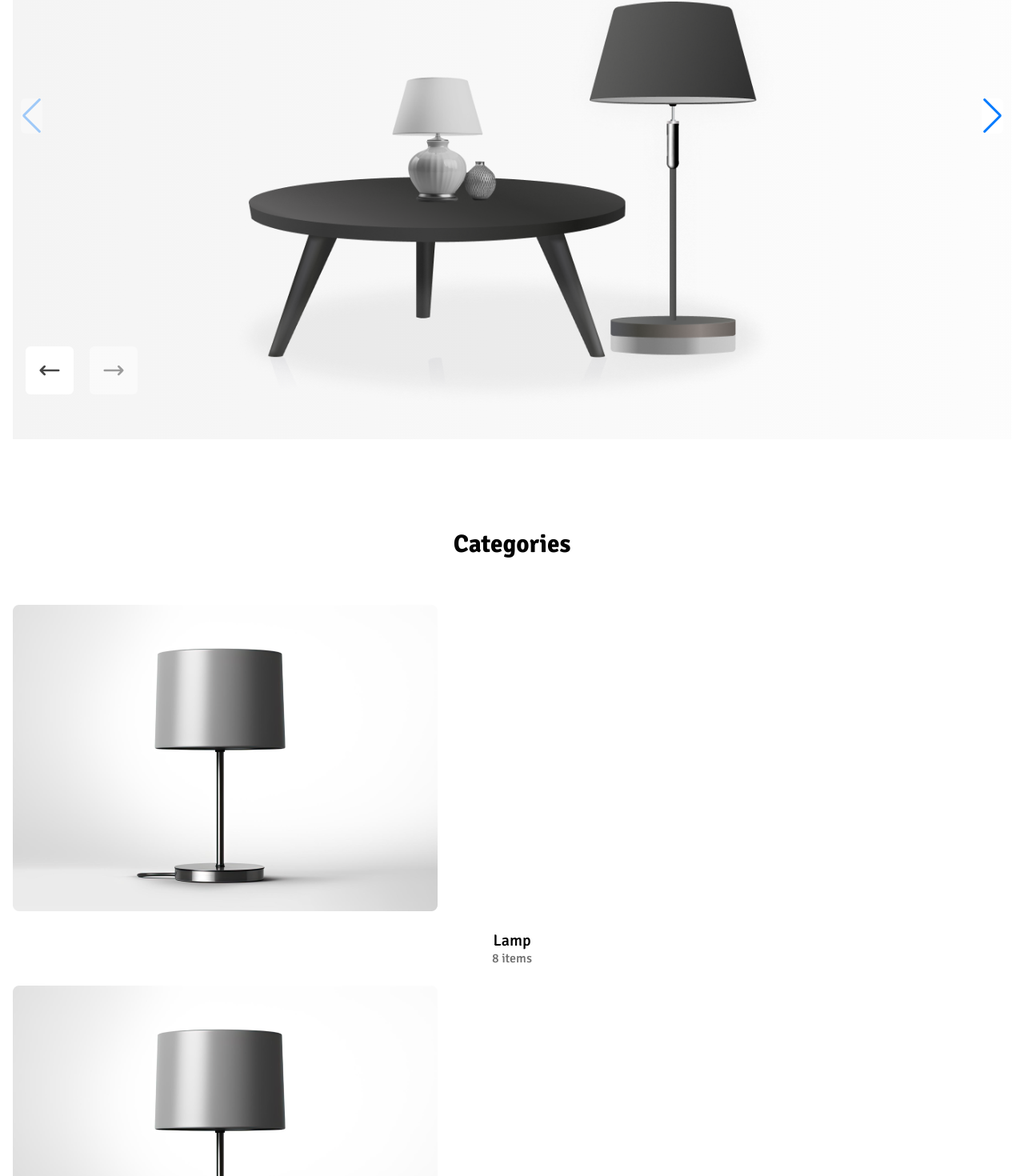
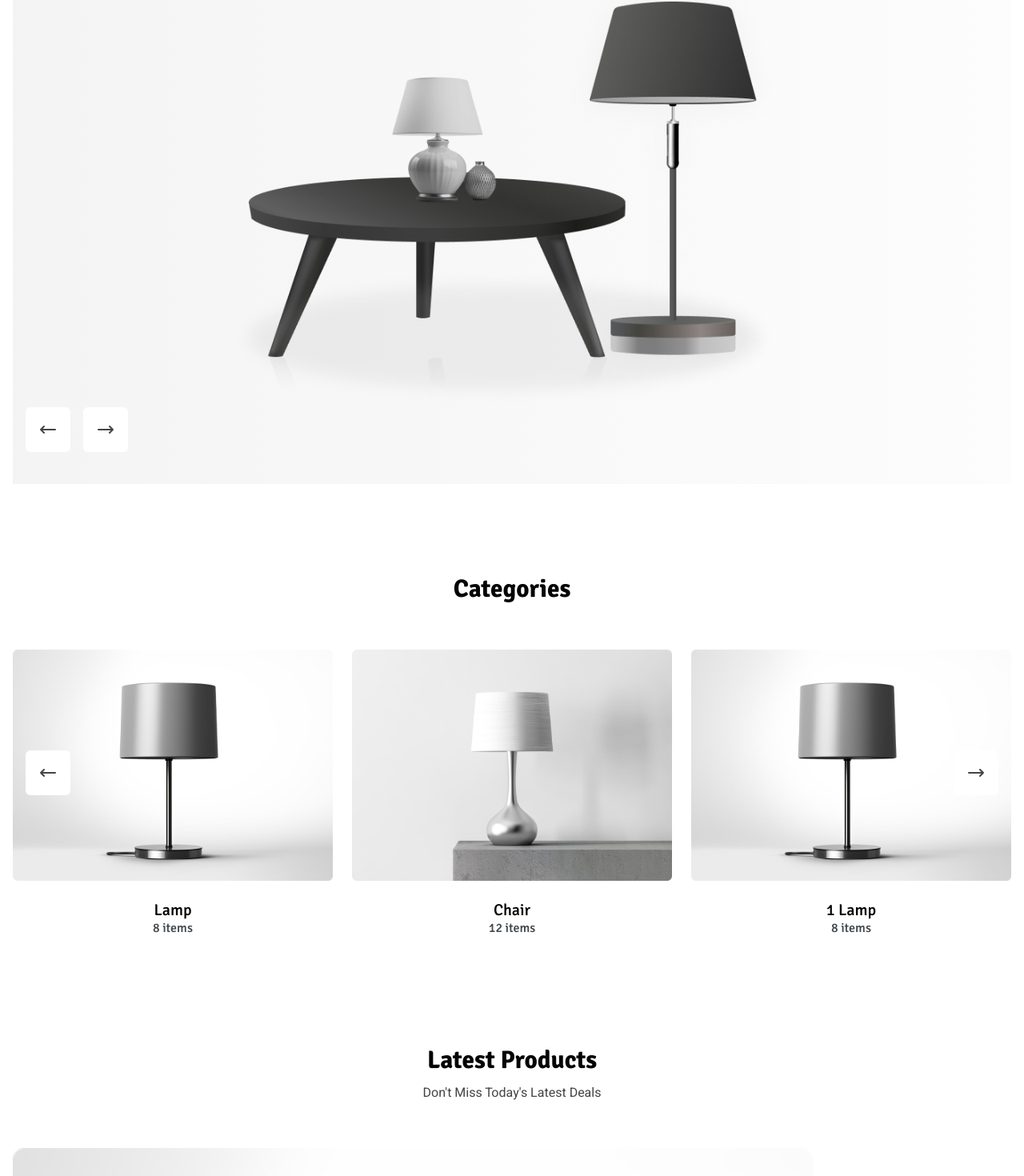
Before and after one commit to tfmurad/commerceplate, a Next.js app: page / in a window 1280 px wide. Shown: the part 357-1827 px from the top of the page at 80% size. Built offline with nearby package versions, Linux system fonts and the light colour scheme; what tailwind-bootstrap-grid would draw is missing.

Commit message:
swiper added

```diff
--- a/src/app/page.tsx
+++ b/src/app/page.tsx
@@ -1,23 +1,59 @@
 /* eslint-disable react/no-unescaped-entities */
+import CategoriesSlider from "@/components/CategoriesSlider";
 import HeroSlider from "@/components/HeroSlider";
 import ImageFallback from "@/helpers/ImageFallback";
 import { getListPage } from "@/lib/contentParser";
 import CallToAction from "@/partials/CallToAction";
 import SeoMeta from "@/partials/SeoMeta";
-import { Banner, Feature } from "@/types";
+import { Banner } from "@/types";
 import Link from "next/link";
 
 const Home = () => {
   const homepage = getListPage("homepage/_index.md");
   const callToAction = getListPage("sections/call-to-action.md");
   const { frontmatter } = homepage;
-  const {
-    banner,
-    features,
-  }: {
-    banner: Banner[];
-    features: Feature[];
-  } = frontmatter;
+  const { banner }: { banner: Banner[]; } = frontmatter;
+
+
+  // Sample array of categories
+  const categories = [
+    {
+      id: 1,
+      name: 'Lamp',
+      imageSrc: '/images/category-1.png',
+      itemCount: 8,
+    },
+    {
+      id: 2,
+      name: 'Chair',
+      imageSrc: '/images/category-2.png',
+      itemCount: 12,
+    },
+    {
+      id: 3,
+      name: '1 Lamp',
+      imageSrc: '/images/category-1.png',
+      itemCount: 8,
+    },
+    {
+      id: 4,
+      name: 'Lamp',
+      imageSrc: '/images/category-1.png',
+      itemCount: 8,
+    },
+    {
+      id: 5,
+      name: 'Chair',
+      imageSrc: '/images/category-2.png',
+      itemCount: 12,
+    },
+    {
+      id: 6,
+      name: '1 Lamp',
+      imageSrc: '/images/category-1.png',
+      itemCount: 8,
+    }
+  ];
 
   return (
     <>
@@ -34,27 +70,7 @@ const Home = () => {
       <section className="section">
         <div className="container">
           <h3 className="text-center mb-14">Categories</h3>
-
-          <div className="row">
-            {Array.from({ length: 3 }).map((_, idx) => (
-              <div
-                key={idx}
-                className="text-center sm:col-12 md:col-6 lg:col-4"
-              >
-                <ImageFallback
-                  className=""
-                  src="/images/category-1.png"
-                  width={531}
-                  height={383}
-                  alt="category image"
-                />
-                <div className="p-6">
-                  <h5>Lamp</h5>
-                  <h6 className="text-light">8 items</h6>
-                </div>
-              </div>
-            ))}
-          </div>
+          <CategoriesSlider categories={categories} />
         </div>
       </section>
 
--- a/src/config/theme.json
+++ b/src/config/theme.json
@@ -11,7 +11,7 @@
       "text_color": {
         "default": "#444444",
         "dark": "#040404",
-        "light": "#717171"
+        "light": "#41484D"
       }
     },
     "darkmode": {
--- /dev/null
+++ b/src/layouts/components/CategoriesSlider.tsx
@@ -0,0 +1,77 @@
+"use client";
+
+import ImageFallback from '@/helpers/ImageFallback';
+import { useRef, useState } from 'react';
+import { HiOutlineArrowNarrowLeft, HiOutlineArrowNarrowRight } from "react-icons/hi";
+// Import Swiper styles
+import "swiper/css";
+import "swiper/css/navigation";
+import "swiper/css/pagination";
+import { Navigation, Pagination } from "swiper/modules";
+import { Swiper, SwiperSlide } from "swiper/react";
+
+const CategoriesSlider = ({ categories }: { categories: any }) => {
+	const [_, setInit] = useState(false);
+
+	const prevRef = useRef(null);
+	const nextRef = useRef(null);
+
+	return (
+		<>
+			<Swiper
+				modules={[Pagination, Navigation]}
+				// navigation={true}
+				slidesPerView={2}
+				spaceBetween={10}
+				breakpoints={{
+					640: {
+						slidesPerView: 2,
+						spaceBetween: 20,
+					},
+					768: {
+						slidesPerView: 3,
+						spaceBetween: 24,
+					},
+					1024: {
+						slidesPerView: 3,
+						spaceBetween: 24,
+					}
+				}}
+
+				navigation={{
+					prevEl: prevRef.current,
+					nextEl: nextRef.current,
+				}}
+				//trigger a re-render by updating the state on swiper initialization
+				onInit={() => setInit(true)}
+			>
+
+				{categories.map((item: any, index: number) => (
+					<SwiperSlide key={index}>
+						<div
+							className='text-center'
+						>
+							<ImageFallback
+								src={item.imageSrc}
+								width={531}
+								height={383}
+								alt="category image"
+							/>
+							<div className="p-6">
+								<h5>{item.name}</h5>
+								<h6 className="text-light">{item.itemCount} items</h6>
+							</div>
+						</div>
+					</SwiperSlide>
+				))}
+
+				<div className='hidden md:flex justify-between w-full absolute top-[33%] z-10 px-4'>
+					<div ref={prevRef} className="p-2 lg:p-4 rounded-md bg-body cursor-pointer"><HiOutlineArrowNarrowLeft size={24} /></div>
+					<div ref={nextRef} className="p-2 lg:p-4 rounded-md bg-body cursor-pointer"><HiOutlineArrowNarrowRight size={24} /></div>
+				</div>
+			</Swiper>
+		</>
+	)
+}
+
+export default CategoriesSlider
--- a/src/layouts/components/HeroSlider.tsx
+++ b/src/layouts/components/HeroSlider.tsx
@@ -2,24 +2,34 @@
 import ImageFallback from "@/helpers/ImageFallback";
 import { markdownify } from "@/lib/utils/textConverter";
 import Link from "next/link";
+import { useRef, useState } from "react";
+import { HiOutlineArrowNarrowLeft, HiOutlineArrowNarrowRight } from "react-icons/hi";
 // Import Swiper styles
 import "swiper/css";
 import "swiper/css/navigation";
 import "swiper/css/pagination";
-import { A11y, Navigation, Pagination } from "swiper/modules";
+import { Navigation, Pagination } from "swiper/modules";
 import { Swiper, SwiperSlide } from "swiper/react";
-import {
-  HiOutlineArrowNarrowLeft,
-  HiOutlineArrowNarrowRight,
-} from "react-icons/hi";
-import { useSwiper } from "swiper/react";
 
 const HeroSlider = ({ content }: { content: any }) => {
-  const swiperBTN = useSwiper();
-  console.log(swiperBTN);
+  //Add a state that will trigger a re-render later
+  const [_, setInit] = useState(false);
+
+  const prevRef = useRef(null);
+  const nextRef = useRef(null);
+
   return (
     <>
-      <Swiper navigation={true} modules={[Pagination, Navigation]}>
+      <Swiper
+        modules={[Pagination, Navigation]}
+        //assign the refs to the swiper navigation buttons
+        navigation={{
+          prevEl: prevRef.current,
+          nextEl: nextRef.current,
+        }}
+        //trigger a re-render by updating the state on swiper initialization
+        onInit={() => setInit(true)}
+      >
         {content.map((item: any, index: number) => (
           <SwiperSlide key={index}>
             <div className="row items-center md:px-[100px]">
@@ -57,18 +67,10 @@ const HeroSlider = ({ content }: { content: any }) => {
           </SwiperSlide>
         ))}
 
-        <button
-          onClick={() => swiperBTN.slidePrev()}
-          className="bg-white text-3xl w-[30px] h-[32px] md:w-[60px] md:h-[60px] flex items-center justify-center rounded-md absolute bottom-4 left-4"
-        >
-          <HiOutlineArrowNarrowLeft />
-        </button>
-        <button
-          onClick={() => swiperBTN.slideNext()}
-          className="bg-white text-3xl w-[30px] h-[32px] md:w-[60px] md:h-[60px] flex items-center justify-center rounded-md absolute bottom-4 right-4 md:left-24 opacity-50"
-        >
-          <HiOutlineArrowNarrowRight />
-        </button>
+        <div className="flex justify-between lg:justify-normal gap-4 mx-4">
+          <div ref={prevRef} className="p-4 rounded-md bg-body cursor-pointer"><HiOutlineArrowNarrowLeft size={24} /></div>
+          <div ref={nextRef} className="p-4 rounded-md bg-body cursor-pointer"><HiOutlineArrowNarrowRight size={24} /></div>
+        </div>
       </Swiper>
     </>
   );
--- a/src/layouts/partials/Footer.tsx
+++ b/src/layouts/partials/Footer.tsx
@@ -21,7 +21,7 @@ const Footer = () => {
           <div className="mb-8 text-center lg:col-6 lg:mb-0">
             <ul>
               {menu.footer.map((menu) => (
-                <li className="m-3 inline-block" key={menu.name}>
+                <li className="nav-link inline-block text-light" key={menu.name}>
                   <Link href={menu.url}>{menu.name}</Link>
                 </li>
               ))}
@@ -36,7 +36,7 @@ const Footer = () => {
         <div className="container flex flex-col md:flex-row justify-between items-center text-light dark:text-darkmode-light">
           <ul>
             {menu.footerCopyright.map((menu) => (
-              <li className="m-3 inline-block text-light" key={menu.name}>
+              <li className="nav-link inline-block text-light" key={menu.name}>
                 <Link href={menu.url}>{menu.name}</Link>
               </li>
             ))}
--- a/src/styles/components.scss
+++ b/src/styles/components.scss
@@ -13,7 +13,7 @@
 
 // form style
 .form-input {
-  @apply w-full rounded border-transparent bg-theme-light px-6 py-4 text-dark placeholder:text-light focus:border-primary focus:ring-transparent dark:border-darkmode-border dark:bg-darkmode-theme-light dark:text-darkmode-light;
+  @apply rounded-tl-md rounded-bl-md border-transparent bg-body md:px-6 py-4 text-dark placeholder:text-light focus:border-primary focus:ring-transparent dark:border-darkmode-border dark:bg-darkmode-theme-light dark:text-darkmode-light;
 }
 
 .form-label {
@@ -84,17 +84,6 @@
       @apply h-4 w-4 bg-primary dark:bg-darkmode-primary;
     }
   }
-}
-
-.swiper {
-  @apply relative;
-}
-.swiper-button-prev {
-  @apply bg-white text-3xl w-[30px] h-[32px] md:w-[60px] md:h-[60px] flex items-center justify-center rounded-md absolute bottom-4 left-4;
-}
-
-.swiper-button-next {
-  @apply bg-white text-3xl w-[30px] h-[32px] md:w-[60px] md:h-[60px] flex items-center justify-center rounded-md absolute bottom-4 right-4 md:left-24;
 }
 
 // tab
--- a/src/styles/navigation.scss
+++ b/src/styles/navigation.scss
@@ -36,7 +36,11 @@ input#nav-toggle:checked ~ #nav-menu {
 // }
 
 .nav-link {
-  @apply block p-3 font-semibold text-dark transition hover:text-primary dark:text-darkmode-dark lg:px-2 lg:py-3;
+  @apply block p-3 font-semibold transition hover:text-primary dark:text-darkmode-light lg:px-2 lg:py-3;
+}
+
+.nav-active {
+  @apply text-primary dark:text-darkmode-dark;
 }
 
 .nav-dropdown {
@@ -52,7 +56,7 @@ input#nav-toggle:checked ~ #nav-menu {
 }
 
 .nav-dropdown-link {
-  @apply block py-1 font-semibold text-dark transition hover:text-primary dark:text-darkmode-text dark:hover:text-darkmode-primary;
+  @apply block py-1 font-semibold text-light transition hover:text-primary dark:text-darkmode-text dark:hover:text-darkmode-primary;
 }
 
 //theme-switcher
```
Also changed, not shown: src/layouts/partials/CallToAction.tsx (+5 -5 lines), src/layouts/partials/Header.tsx (+6 -10 lines).
